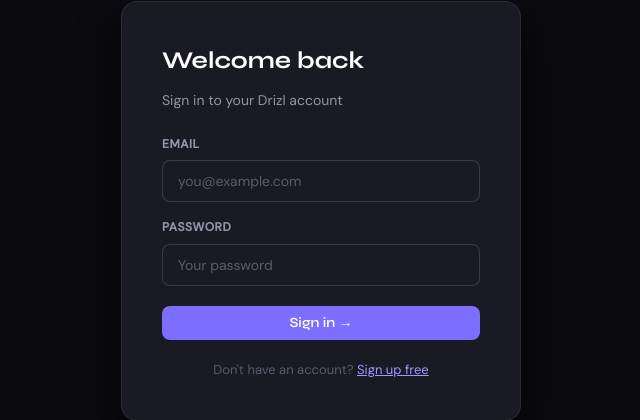
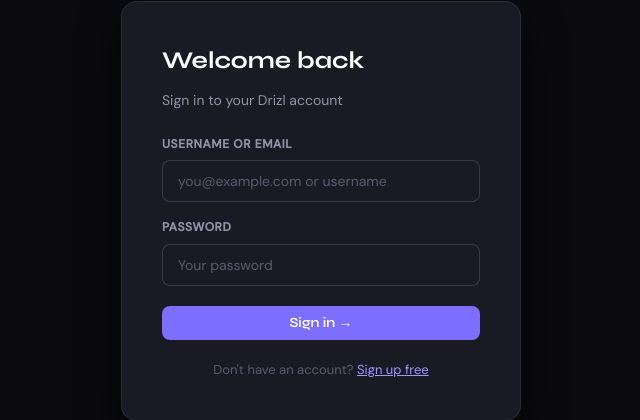
Before and after one commit to ROHITSOMIREDDI/DRizl, a Flask app: page /login in a window 1280 px wide. Shown: the part 227-647 px from the top of the page, without its empty margins (319-959 px from the left). Run offline with Flask 3, Linux system fonts and the light colour scheme.

Commit message:
Auth Update: Support login via both username and email

```diff
--- a/app.py
+++ b/app.py
@@ -366,13 +366,18 @@ def api_register():
 @limiter.limit("20 per 15 minutes")
 def api_login():
     data = request.get_json()
-    email    = (data.get('email') or '').strip().lower()
-    password = data.get('password', '')
-    if not email or not password:
-        return jsonify({'error': 'Email and password required'}), 400
-    user = User.query.filter_by(email=email).first()
+    credential = (data.get('credential') or data.get('email') or '').strip().lower()
+    password   = data.get('password', '')
+
+    if not credential or not password:
+        return jsonify({'error': 'Username/Email and password required'}), 400
+
+    # Search for user by email or username
+    user = User.query.filter(db.or_(User.email == credential, User.username == credential)).first()
+
     if not user or not user.check_password(password):
-        return jsonify({'error': 'Invalid email or password'}), 401
+        return jsonify({'error': 'Invalid credentials or password'}), 401
+
     login_user(user, remember=True)
     return jsonify({'user': user.to_dict()})
 
--- a/templates/login.html
+++ b/templates/login.html
@@ -8,8 +8,8 @@
     <p class="auth-sub">Sign in to your Drizl account</p>
     <div id="authError" class="form-error" style="display:none;margin-bottom:14px;padding:10px 14px;background:var(--red-bg);border:1px solid rgba(248,113,113,0.2);border-radius:8px"></div>
     <div class="form-group">
-      <label class="form-label" for="email">Email</label>
-      <input class="input" id="email" type="email" placeholder="you@example.com" autocomplete="email" />
+      <label class="form-label" for="credential">Username or Email</label>
+      <input class="input" id="credential" type="text" placeholder="you@example.com or username" autocomplete="username" />
     </div>
     <div class="form-group">
       <label class="form-label" for="password">Password</label>
@@ -29,14 +29,14 @@
 async function doLogin() {
   const btn = document.getElementById('loginBtn');
   const errEl = document.getElementById('authError');
-  const email = document.getElementById('email').value.trim();
+  const credential = document.getElementById('credential').value.trim();
   const password = document.getElementById('password').value;
-  if (!email || !password) { showErr('Please fill in all fields'); return; }
+  if (!credential || !password) { showErr('Please fill in all fields'); return; }
   btn.disabled = true; btn.innerHTML = '<span class="spinner"></span>';
   try {
     const res = await fetch('/api/auth/login', {
       method: 'POST', headers: {'Content-Type': 'application/json'},
-      body: JSON.stringify({ email, password })
+      body: JSON.stringify({ credential, password })
     });
     const data = await res.json();
     if (!res.ok) { showErr(data.error || 'Login failed'); return; }
```
Also changed, not shown: instance/drizl.db.
